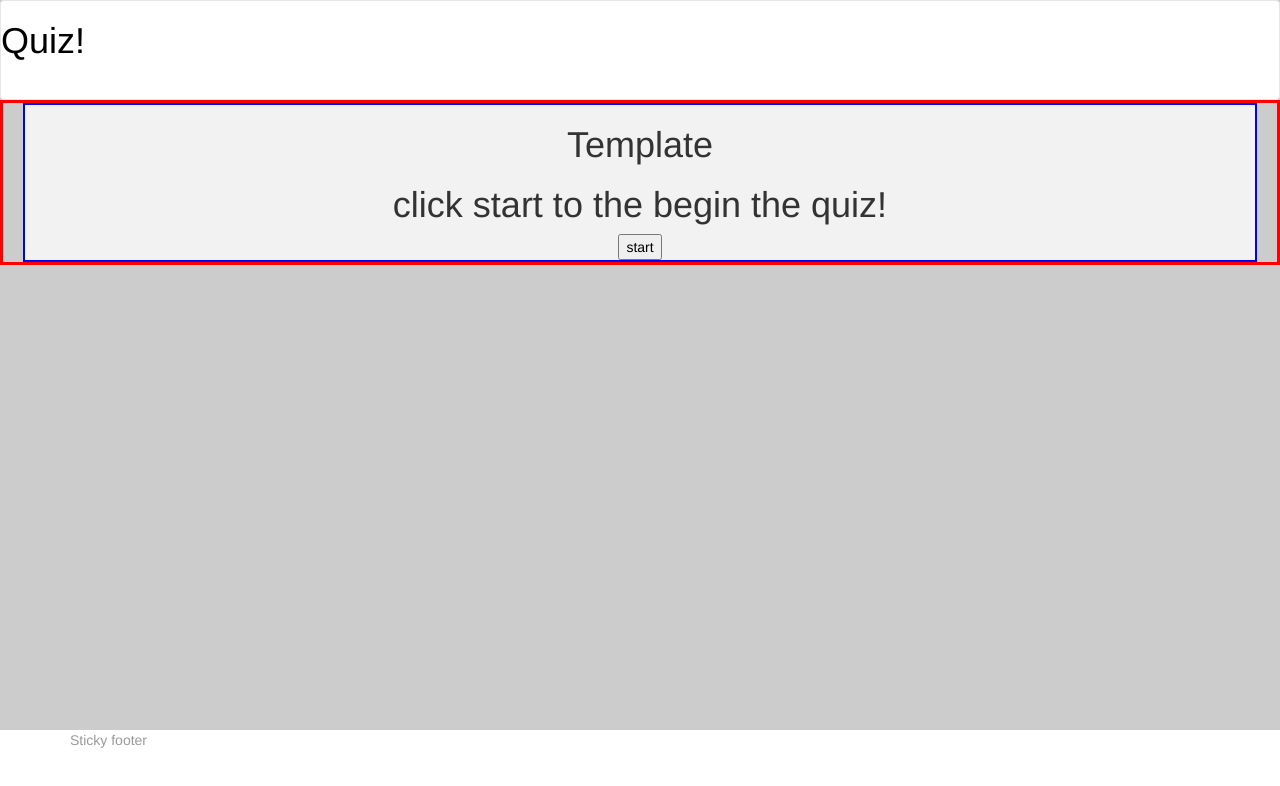
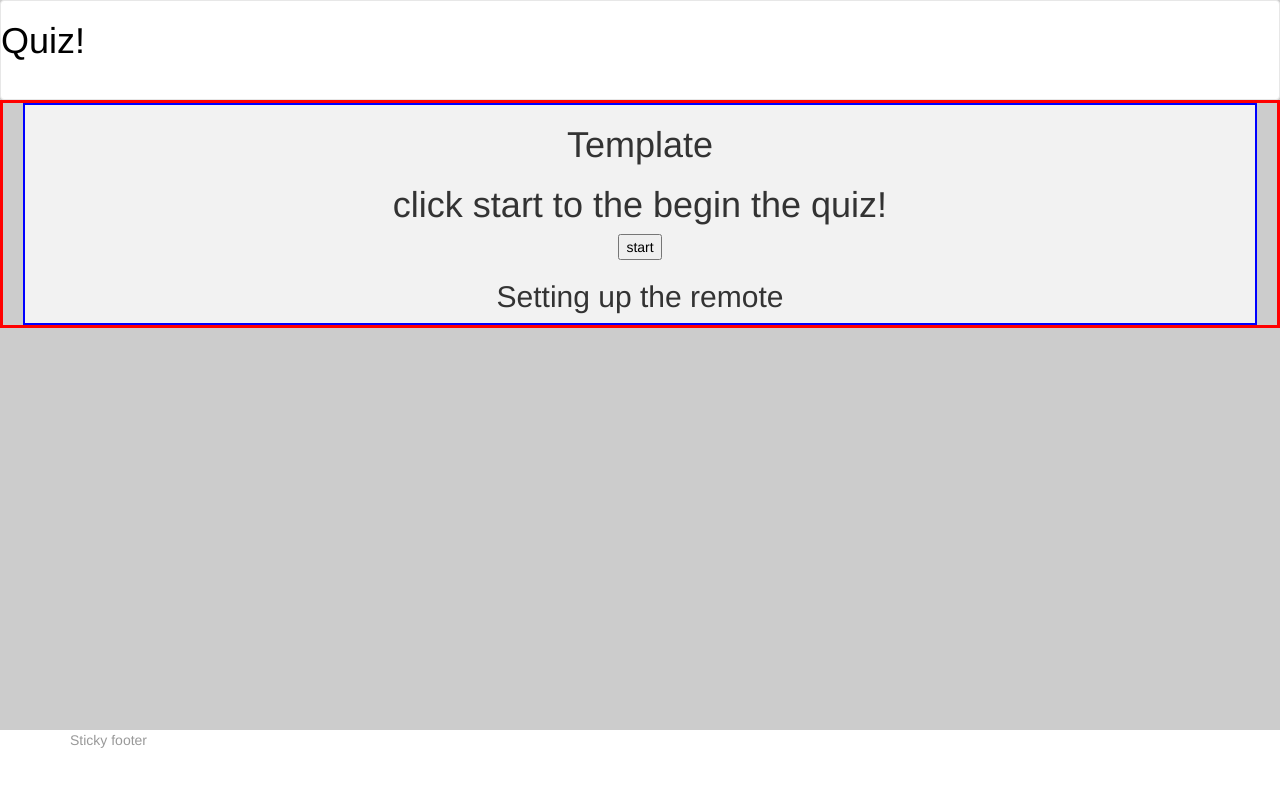
Before and after one commit to ThomasRoest/quiz, a plain HTML site: page index.html in a window 1280 px wide. Drawn offline with Linux system fonts and the light colour scheme.

Commit message:
branch test

```diff
--- a/index.html
+++ b/index.html
@@ -29,6 +29,7 @@
             <h1>Template</h1>
             <h1>click start to the begin the quiz!</h1>
             <button>start</button>
+            <h2>Setting up the remote</h2>
           </div>
 
 
```
